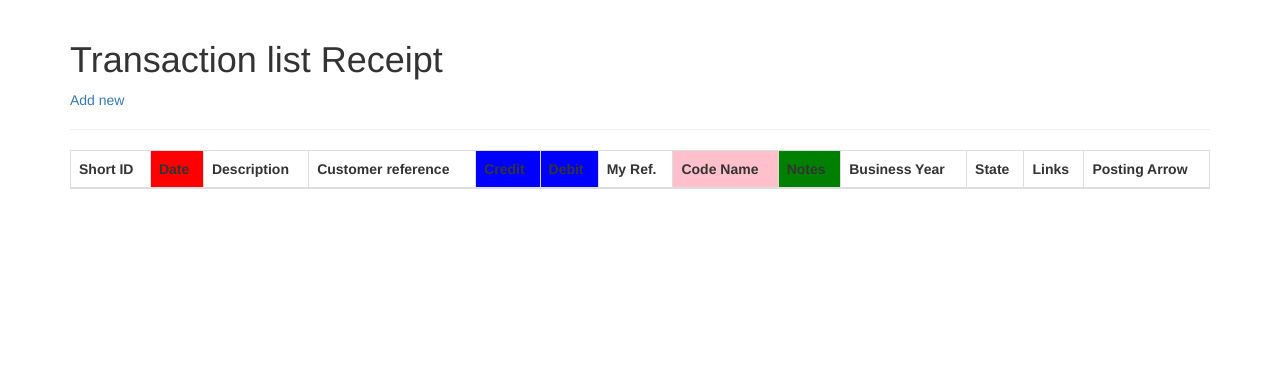
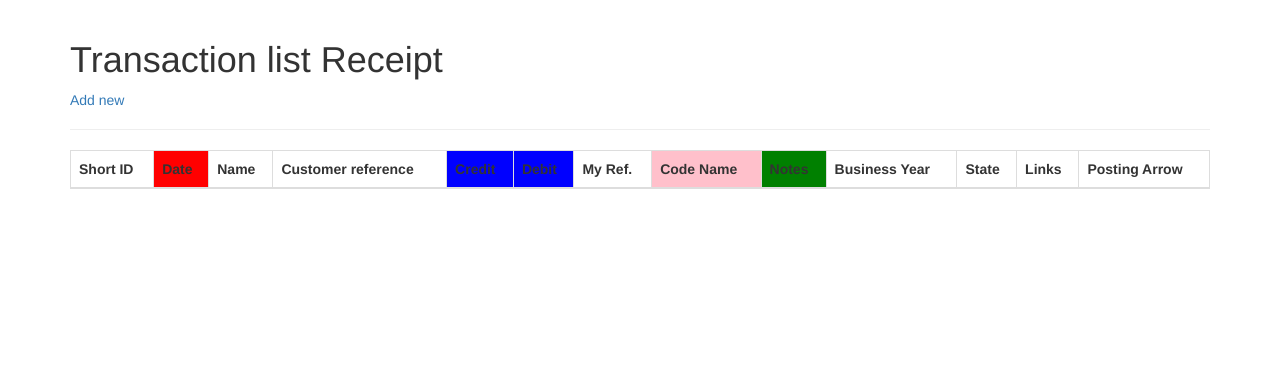
Before and after one commit to caprenter/bookish, a Django app: page /receipt in a window 1280 px wide. Shown: the part 52-438 px from the top of the page. Run offline with Django 3.2, Linux system fonts and the light colour scheme; the visitor is signed in with stand-in values (Sample User, id 1); data that the repository does not hold is empty; some libraries are stand-ins or nearby versions.

Commit message:
Updated receipts view header: Changed "Description" to "Name"

```diff
--- a/bookish/templates/bookish/transaction_R_list.html
+++ b/bookish/templates/bookish/transaction_R_list.html
@@ -13,7 +13,7 @@
       <th>Short ID</th>
       <!--<th>Full ID</th>-->
       <th class="minimum-required">Date</th>
-      <th>Description</th>
+      <th>Name</th>
       <th>Customer reference</th>
       <!--<th>Amount</th>-->
       <th class="must-provide-either">Credit</th>
```
